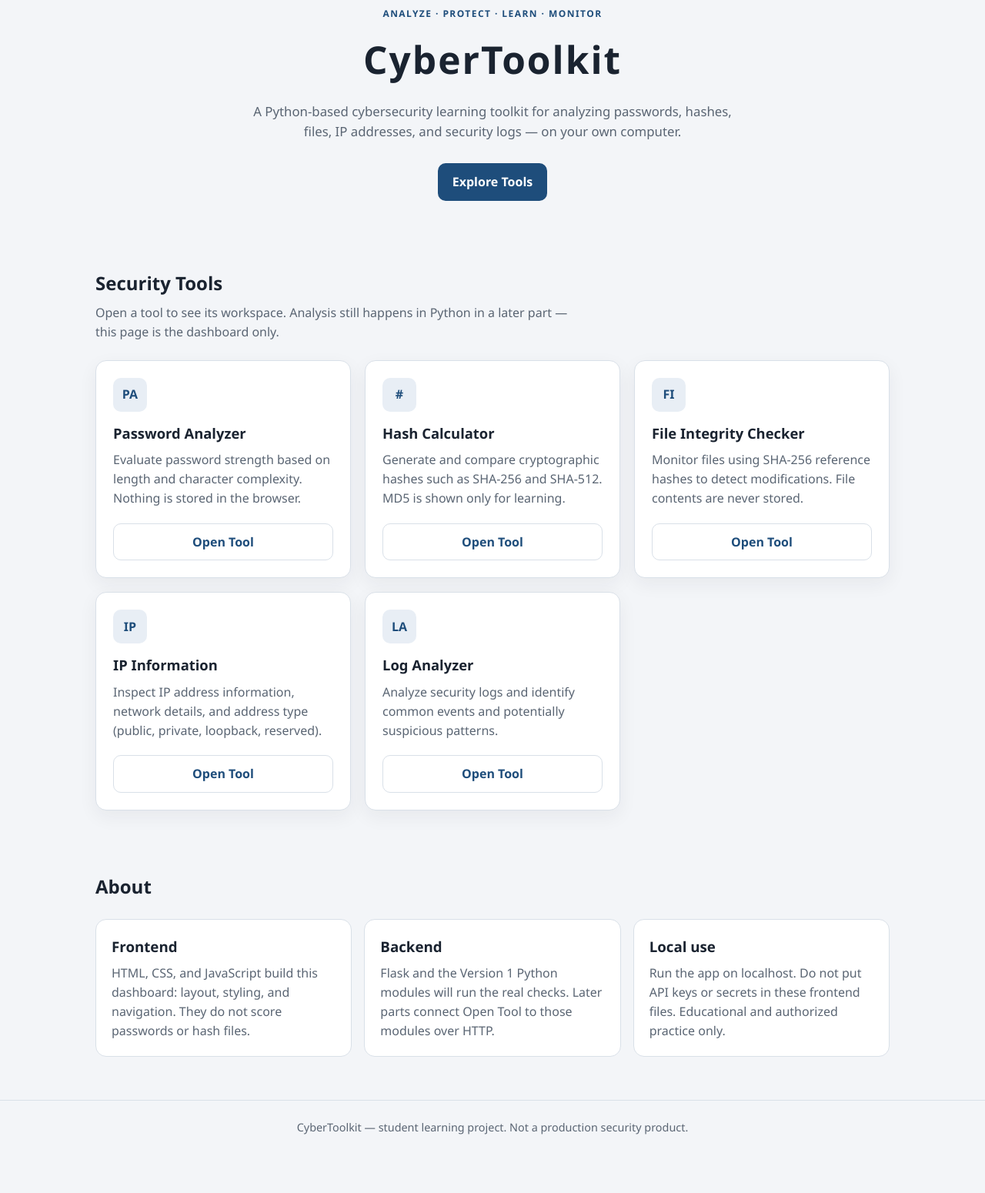
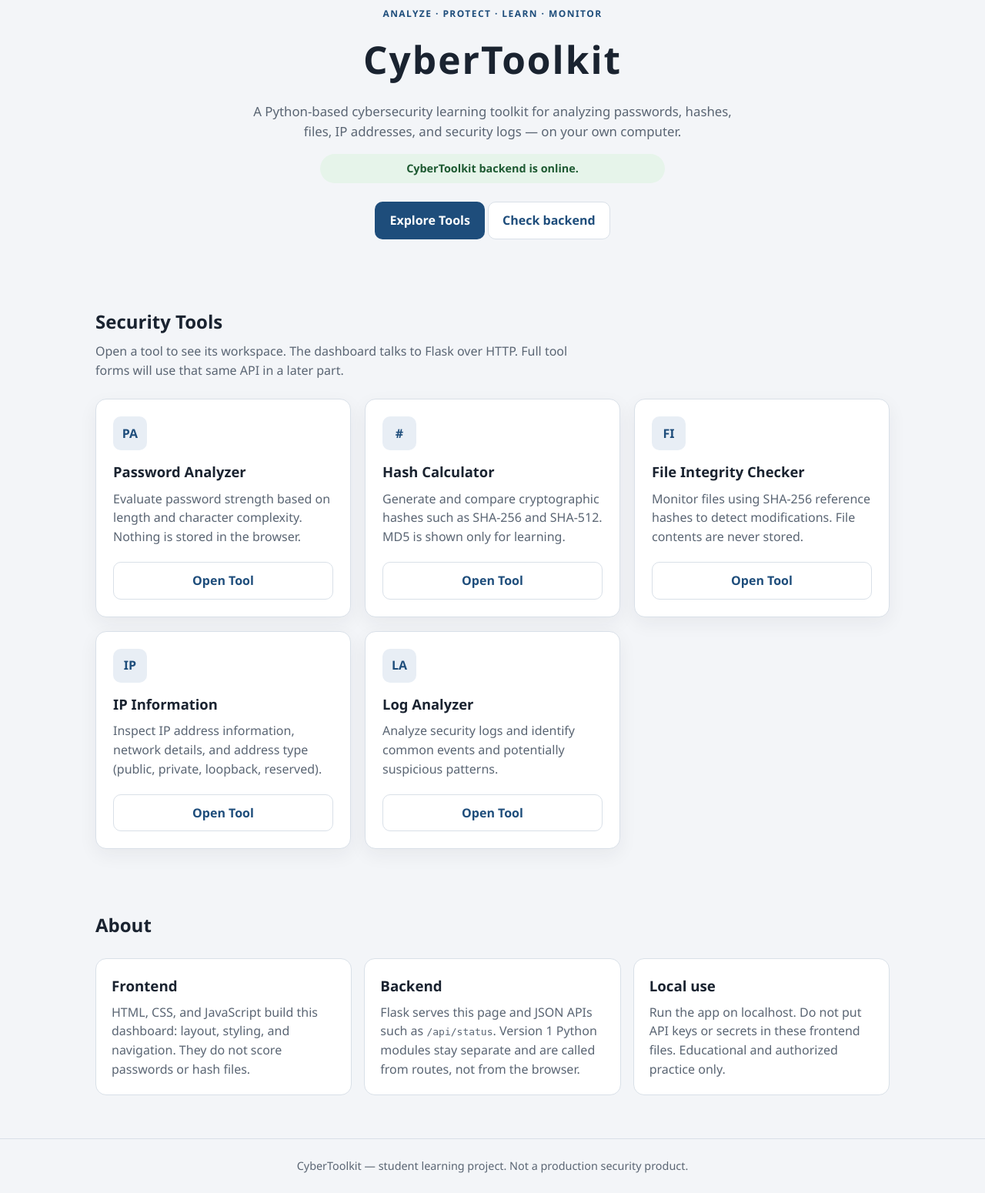
Before and after one commit to AljaziAlmujaddam/CyberToolKit, a Flask app: page / in a window 1280 px wide. Shown: the part 153-1703 px from the top of the page at 77% size. Before the commit the page ends 1627 px from the top, so only its background shows below. Run offline with Flask 3, Linux system fonts and the light colour scheme.

Commit message:
Backend + API foundation

```diff
--- a/app/routes.py
+++ b/app/routes.py
@@ -1,17 +1,64 @@
 """HTTP routes for CyberToolkit Version 2.
 
-Serves the dashboard. Tool APIs come in a later part.
+Serves the dashboard and the first JSON API endpoints.
 Routes must not run shell commands or execute browser-supplied code.
 """
 
 from __future__ import annotations
 
-from flask import Blueprint, render_template
+from flask import Blueprint, jsonify, render_template, request
+
+from app.modules.password_analyzer import analyze_password
 
 bp = Blueprint("main", __name__)
+
+MAX_PASSWORD_LENGTH = 1024
+
+
+def _api_error(message: str, status: int):
+    return jsonify({"error": message}), status
 
 
 @bp.get("/")
 def index():
     """Dashboard with navigation, hero, tool cards, and about."""
     return render_template("index.html")
+
+
+@bp.get("/api/status")
+def api_status():
+    """Prove that the browser can reach Flask and receive JSON."""
+    return (
+        jsonify(
+            {
+                "status": "online",
+                "application": "CyberToolkit",
+            }
+        ),
+        200,
+    )
+
+
+@bp.post("/api/password/analyze")
+def api_password_analyze():
+    """Validate JSON, then reuse the Version 1 Password Analyzer.
+
+    The password is not stored, logged, or returned in the response.
+    Other tools will get matching endpoints in a later part.
+    """
+    payload = request.get_json(silent=True)
+    if payload is None:
+        return _api_error("Request body must be valid JSON.", 400)
+    if not isinstance(payload, dict):
+        return _api_error("Request body must be a JSON object.", 400)
+    if "password" not in payload:
+        return _api_error("Missing field: password.", 400)
+
+    password = payload["password"]
+    if not isinstance(password, str):
+        return _api_error("Field 'password' must be a string.", 400)
+    if len(password) > MAX_PASSWORD_LENGTH:
+        return _api_error("Password is too long.", 400)
+
+    result = analyze_password(password)
+    return jsonify(result), 200
--- a/app/static/css/style.css
+++ b/app/static/css/style.css
@@ -136,10 +136,31 @@ body {
 }
 
 .lede {
-  margin: 16px auto 28px;
+  margin: 16px auto 16px;
   max-width: 40rem;
   color: var(--muted);
   font-size: 1.05rem;
+}
+
+.backend-status {
+  margin: 0 auto 24px;
+  max-width: 28rem;
+  padding: 8px 14px;
+  border-radius: 999px;
+  background: var(--soft);
+  color: var(--muted);
+  font-size: 0.9rem;
+  font-weight: 650;
+}
+
+.backend-status.is-online {
+  background: #e6f4ea;
+  color: #1e5a32;
+}
+
+.backend-status.is-offline {
+  background: #fdecea;
+  color: #8a1f11;
 }
 
 .btn {
--- a/app/static/js/app.js
+++ b/app/static/js/app.js
@@ -1,6 +1,7 @@
 /**
- * CyberToolkit dashboard interactions (Part 2).
- * No cybersecurity algorithms, API keys, or passwords belong here.
+ * CyberToolkit dashboard interactions (Part 3).
+ * Talks to Flask with fetch(). No cybersecurity algorithms, API keys,
+ * or passwords belong here.
  */
 (function () {
   "use strict";
@@ -9,17 +10,17 @@
     password: {
       title: "Password Analyzer",
       body:
-        "This workspace will later send a password to Flask, which will call the Python Password Analyzer. Strength is not calculated in JavaScript.",
+        "This workspace will later POST a password to /api/password/analyze. Flask validates the JSON and calls the Python Password Analyzer. Strength is not calculated in JavaScript.",
     },
     hash: {
       title: "Hash Calculator",
       body:
-        "This workspace will later ask the Python Hash Calculator for SHA-256, SHA-512, or educational MD5. Hashing is not done in the browser.",
+        "This workspace will later ask Flask to call the Python Hash Calculator for SHA-256, SHA-512, or educational MD5. Hashing is not done in the browser.",
     },
     integrity: {
       title: "File Integrity Checker",
       body:
-        "This workspace will later compare file SHA-256 hashes through the Python module. The dashboard does not read your files by itself yet.",
+        "This workspace will later compare file SHA-256 hashes through Flask and the Python module. The dashboard does not read your files by itself yet.",
     },
     ip: {
       title: "IP Information",
@@ -61,6 +62,37 @@
     }
   }
 
+  function setBackendStatus(text, state) {
+    var el = document.getElementById("backend-status");
+    if (!el) {
+      return;
+    }
+    el.textContent = text;
+    el.classList.remove("is-online", "is-offline");
+    if (state) {
+      el.classList.add(state);
+    }
+  }
+
+  function loadBackendStatus() {
+    setBackendStatus("Checking backend…", "");
+    fetch("/api/status")
+      .then(function (response) {
+        if (!response.ok) {
+          throw new Error("bad status");
+        }
+        return response.json();
+      })
+      .then(function (data) {
+        var name = data.application || "CyberToolkit";
+        var status = data.status || "unknown";
+        setBackendStatus(name + " backend is " + status + ".", "is-online");
+      })
+      .catch(function () {
+        setBackendStatus("Backend is not reachable.", "is-offline");
+      });
+  }
+
   document.addEventListener("DOMContentLoaded", function () {
     var explore = document.getElementById("explore-tools");
     if (explore) {
@@ -79,5 +111,12 @@
     if (closeButton) {
       closeButton.addEventListener("click", closeTool);
     }
+
+    var checkBackend = document.getElementById("check-backend");
+    if (checkBackend) {
+      checkBackend.addEventListener("click", loadBackendStatus);
+    }
+
+    loadBackendStatus();
   });
 })();
--- a/app/templates/index.html
+++ b/app/templates/index.html
@@ -37,9 +37,15 @@
           A Python-based cybersecurity learning toolkit for analyzing passwords,
           hashes, files, IP addresses, and security logs — on your own computer.
         </p>
+        <p class="backend-status" id="backend-status" role="status">
+          Checking backend…
+        </p>
         <p>
           <button type="button" class="btn btn-primary" id="explore-tools">
             Explore Tools
+          </button>
+          <button type="button" class="btn btn-secondary" id="check-backend">
+            Check backend
           </button>
         </p>
       </section>
@@ -48,8 +54,8 @@
         <div class="section-heading">
           <h2>Security Tools</h2>
           <p>
-            Open a tool to see its workspace. Analysis still happens in Python
-            in a later part — this page is the dashboard only.
+            Open a tool to see its workspace. The dashboard talks to Flask over
+            HTTP. Full tool forms will use that same API in a later part.
           </p>
         </div>
 
@@ -152,8 +158,9 @@
           <article>
             <h3>Backend</h3>
             <p>
-              Flask and the Version 1 Python modules will run the real checks.
-              Later parts connect Open Tool to those modules over HTTP.
+              Flask serves this page and JSON APIs such as
+              <code>/api/status</code>. Version 1 Python modules stay separate
+              and are called from routes, not from the browser.
             </p>
           </article>
           <article>
```
Also changed, not shown: app/__init__.py (+43 -3 lines), tests/test_web_app.py (+80 -1 lines), README.md.
